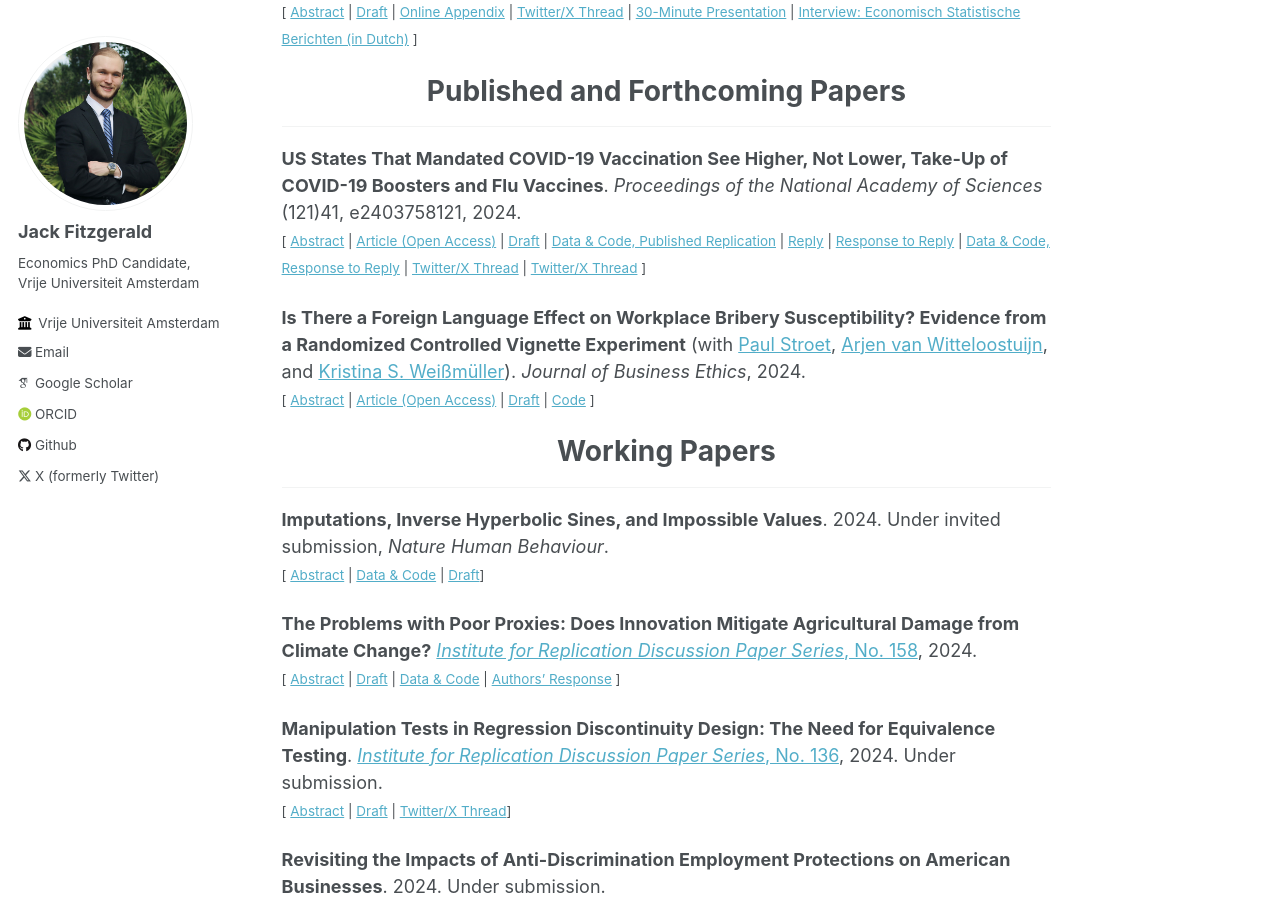
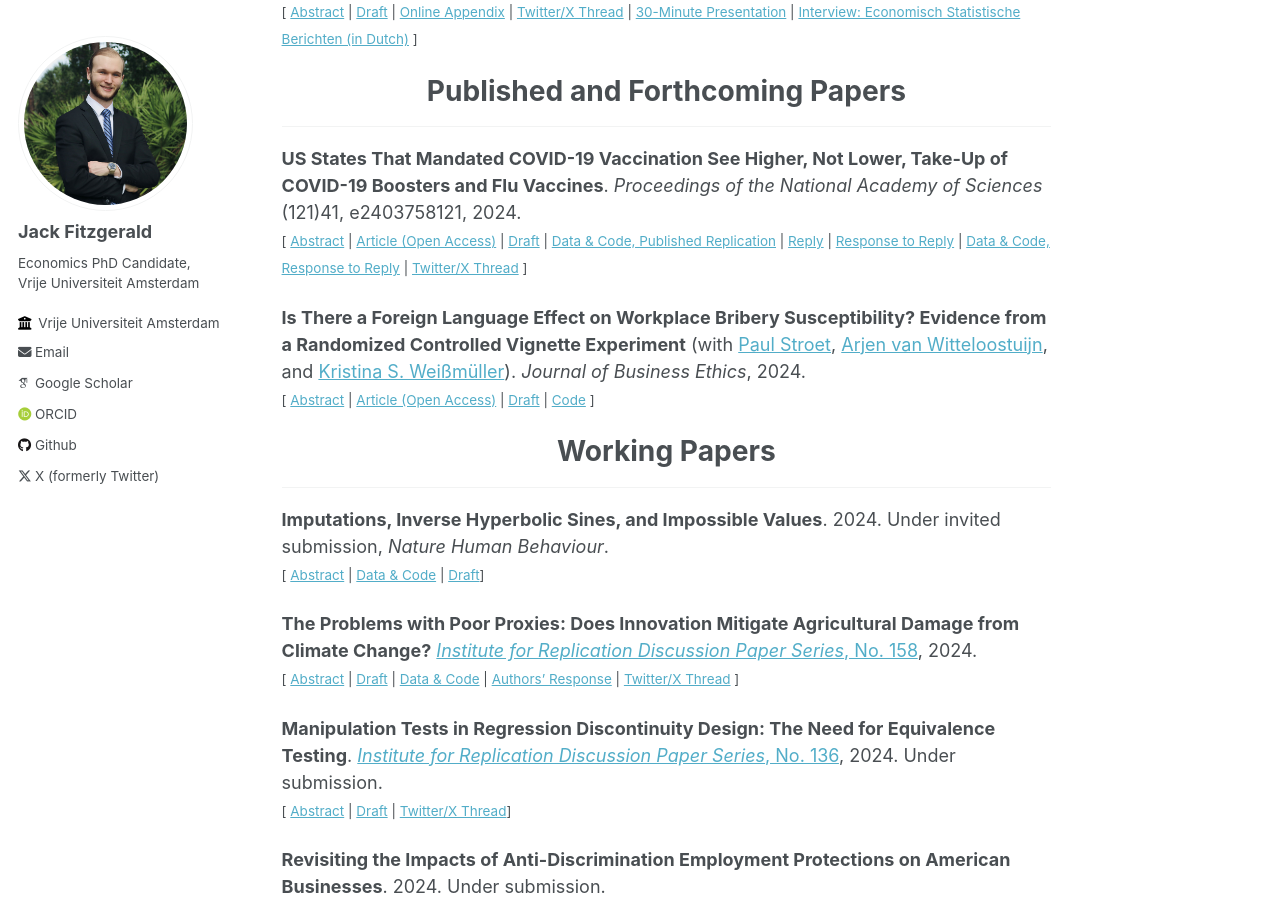
Before and after one commit to jack-fitzgerald/jack-fitzgerald.github.io, a Jekyll site: the page built from _pages/papers.md, in a window 1280 px wide and 900 px high, scrolled down 296 px. Built offline with Jekyll 4.4.1, drawn with Linux system fonts in a browser that asks for light colours; some web fonts are replaced; part of the change alters nothing that is shown.

```diff
--- a/_pages/papers.md
+++ b/_pages/papers.md
@@ -22,7 +22,7 @@ Equivalence testing can provide statistically significant evidence that economic
 - - -
 
 **US States That Mandated COVID-19 Vaccination See Higher, Not Lower, Take-Up of COVID-19 Boosters and Flu Vaccines**. *Proceedings of the National Academy of Sciences* (121)41, e2403758121, 2024. <br/>
-<small>[ <a href="#/" onclick="visib('pnas_replication')">Abstract</a> | [Article (Open Access)](https://doi.org/10.1073/pnas.2403758121) | [Draft](https://jack-fitzgerald.github.io/files/RR24_Replication.pdf) | [Data & Code, Published Replication](https://osf.io/mdfb4/) | [Reply](https://www.pnas.org/doi/10.1073/pnas.2409246121) | [Response to Reply](https://jack-fitzgerald.github.io/files/RR24_Response_to_Reply.pdf) | [Data & Code, Response to Reply](https://osf.io/9cn38/) | [Twitter/X Thread](https://twitter.com/FitzgeraldJack_/status/1841491274391597266) | [Twitter/X Thread](https://threadreaderapp.com/thread/1844359711854104708.html) ] </small>
+<small>[ <a href="#/" onclick="visib('pnas_replication')">Abstract</a> | [Article (Open Access)](https://doi.org/10.1073/pnas.2403758121) | [Draft](https://jack-fitzgerald.github.io/files/RR24_Replication.pdf) | [Data & Code, Published Replication](https://osf.io/mdfb4/) | [Reply](https://www.pnas.org/doi/10.1073/pnas.2409246121) | [Response to Reply](https://jack-fitzgerald.github.io/files/RR24_Response_to_Reply.pdf) | [Data & Code, Response to Reply](https://osf.io/9cn38/) | [Twitter/X Thread](https://twitter.com/FitzgeraldJack_/status/1841491274391597266) ] </small>
 
 <div id="pnas_replication" style="display: none; text-align: justify; line-height: 1.2" ><small>
 
@@ -52,7 +52,7 @@ Wolfowicz et al. (2023, <i>Nature Human Behaviour</i>) find that more arrests an
 </small><br><br/></div>
 
 **The Problems with Poor Proxies: Does Innovation Mitigate Agricultural Damage from Climate Change?** [<i>Institute for Replication Discussion Paper Series</i>, No. 158](https://www.econstor.eu/handle/10419/303190), 2024. <br/>
-<small>[ <a href="#/" onclick="visib('MS23')">Abstract</a> | [Draft](https://jack-fitzgerald.github.io/files/MS23_Replication.pdf) | [Data & Code](https://osf.io/d7wz9/) | [Authors' Response](https://www.econstor.eu/handle/10419/303191) ] </small>
+<small>[ <a href="#/" onclick="visib('MS23')">Abstract</a> | [Draft](https://jack-fitzgerald.github.io/files/MS23_Replication.pdf) | [Data & Code](https://osf.io/d7wz9/) | [Authors' Response](https://www.econstor.eu/handle/10419/303191) | [Twitter/X Thread](https://threadreaderapp.com/thread/1844359711854104708.html) ] </small>
 
 <div id="MS23" style="display: none; text-align: justify; line-height: 1.2" ><small>
 
```
